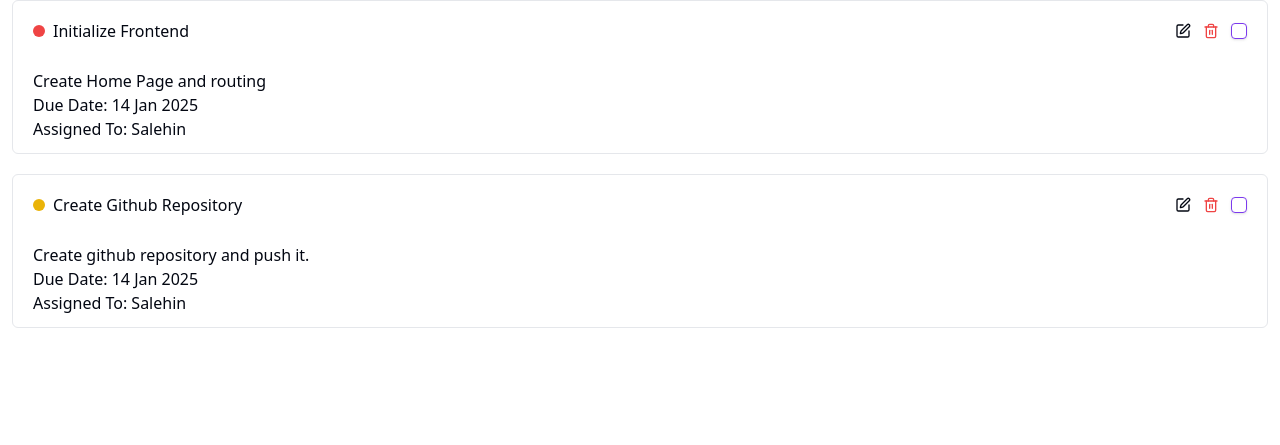
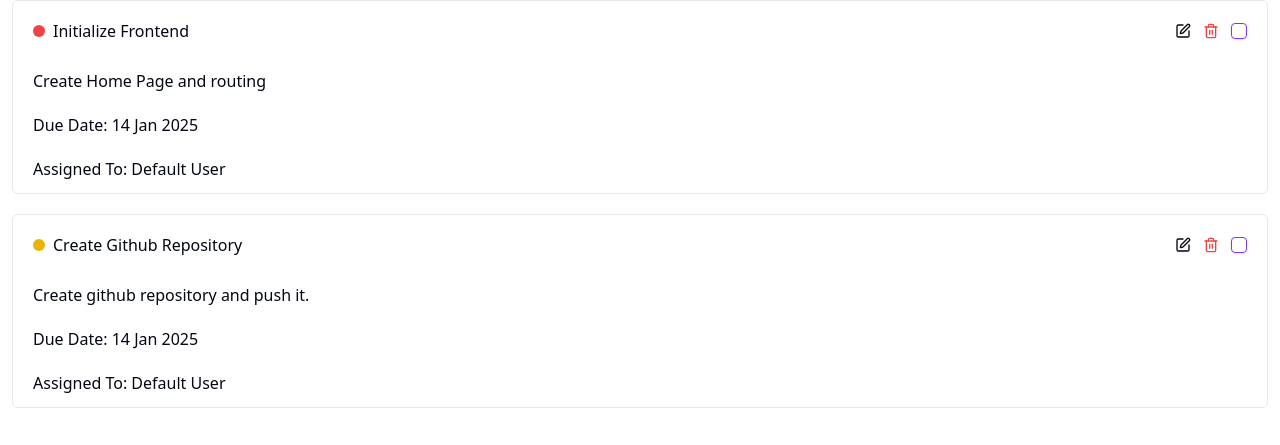
Before and after one commit to SALEHINISLAM/taskMaster, a React (Vite) app: page / in a window 1280 px wide. Shown: the part 268-713 px from the top of the page. Built offline with nearby package versions, Linux system fonts and the light colour scheme.

Commit message:
user name saved as default user

```diff
--- a/src/components/WebFooter.tsx
+++ b/src/components/WebFooter.tsx
@@ -1,6 +1,6 @@
 const WebsiteFooter = () => {
     return (
-        <footer className="w-full p-5 border-t border-gray-200 bg-white py-4">
+        <footer className="w-full p-5 border-t border-gray-200  py-4">
             <div className="container mx-auto flex flex-col items-center justify-between space-y-4 text-center md:flex-row md:space-y-0">
                 <p className="text-sm text-gray-600">
                     © {new Date().getFullYear()} TaskMaster. All rights reserved.
--- a/src/components/modules/tasks/taskCard.tsx
+++ b/src/components/modules/tasks/taskCard.tsx
@@ -1,3 +1,131 @@
+// import { Button } from '@/components/ui/button';
+// import { Checkbox } from '@/components/ui/checkbox';
+// import { cn } from '@/lib/utils';
+// import { openTaskModal } from '@/redux/features/modal/taskModalSlice';
+// import { deleteTask, toggleCompleteState } from '@/redux/features/tasks/taskSlice';
+// import { userName } from '@/redux/features/users/userSlice';
+// import { useAppDispatch, useAppSelector } from '@/redux/hook';
+// import { ITask } from '@/type';
+// import { motion } from 'framer-motion';
+// import { Edit, Trash2 } from 'lucide-react';
+// import { useState } from 'react';
+// import Swal from "sweetalert2"
+
+
+// interface IProps {
+//     task: ITask
+// }
+
+// export default function TaskCard({ task }: IProps) {
+//     const dispatch = useAppDispatch();
+//     const assignedUser = useAppSelector((state) =>
+//         userName(state, task.assignedTo)
+//     );
+
+//     const [isDeleted, setIsDeleted] = useState(false)
+
+//     const handleDeleteTask = (id: string) => {
+//         Swal.fire({
+//             title: "Are you sure?",
+//             text: "After deleted you won't be able to revert this!",
+//             icon: "warning",
+//             showCancelButton: true,
+//             confirmButtonColor: "#3085d6",
+//             cancelButtonColor: "#d33",
+//             confirmButtonText: "Yes, Delete it!",
+//             showClass: {
+//                 popup: `animate__animated animate__fadeInUp animate__faster`,
+//             },
+//         }).then((result) => {
+//             if (result.isConfirmed) {
+//                 dispatch(deleteTask(id));
+//                 setIsDeleted(true)
+//             }
+//         }).then(()=>
+//             Swal.fire({
+//                 title: "Deleted!",
+//                 text: "Your file has been deleted.",
+//                 icon: "success",
+//                 timer:1000
+//             })
+//         );
+//     };
+
+//     return (
+//         <motion.div
+//             initial={{ opacity: 0, y: 10 }}
+//             animate={isDeleted?{ opacity: 1, y: 200,rotate:20 }:{opacity:1,y:0}}
+//             exit={{ opacity: 0 }}
+//             transition={{duration:1}}
+//             layout
+//             className="border px-5 py-3 rounded-md hover:shadow-lg"
+//         >
+//             <div className="flex items-center justify-between">
+//                 <div className="flex gap-2 items-center">
+//                     <div
+//                         className={cn("size-3 rounded-full", {
+//                             "bg-green-500": task.priority === "Low",
+//                             "bg-yellow-500": task.priority === "Medium",
+//                             "bg-red-500": task.priority === "High",
+//                         })}
+//                     ></div>
+//                     <motion.h1
+//                         layout
+//                         className={cn({
+//                             "line-through blur-sm": task.isCompleted === true,
+//                         })}
+//                     >
+//                         {task?.title}
+//                     </motion.h1>
+//                 </div>
+//                 <div className="flex gap-3 items-center">
+//                     <Edit
+//                         className="cursor-pointer"
+//                         size={16}
+//                         onClick={() => {
+//                             dispatch(openTaskModal(task));
+//                         }}
+//                     />
+//                     <Button
+//                         onClick={() => handleDeleteTask(task.id)}
+//                         variant={"link"}
+//                         className="p-0 text-red-500"
+//                     >
+//                         <Trash2 onClick={() => handleDeleteTask(task.id)} />
+//                     </Button>
+//                     <Checkbox
+//                         checked={task.isCompleted}
+//                         onClick={() =>
+//                             dispatch(toggleCompleteState(task.id))
+//                         }
+//                     />
+//                 </div>
+//             </div>
+
+//             <motion.p
+//                 layout
+//                 className={cn("mt-5", {
+//                     "blur-sm": task.isCompleted === true,
+//                 })}
+//             >
+//                 {task?.description}
+//             </motion.p>
+//             <p>
+//                 Due Date:{" "}
+//                 {new Date(task?.dueDate).toLocaleDateString("en-GB", {
+//                     day: "2-digit",
+//                     month: "short",
+//                     year: "numeric",
+//                 })}
+//             </p>
+//             <p>
+//                 Assigned To:{" "}
+//                 {assignedUser ? assignedUser.name : "Please assign a user"}
+//             </p>
+//         </motion.div>
+//     );
+// }
+
 import { Button } from '@/components/ui/button';
 import { Checkbox } from '@/components/ui/checkbox';
 import { cn } from '@/lib/utils';
@@ -9,11 +137,10 @@ import { ITask } from '@/type';
 import { motion } from 'framer-motion';
 import { Edit, Trash2 } from 'lucide-react';
 import { useState } from 'react';
-import Swal from "sweetalert2"
-
+import Swal from "sweetalert2";
 
 interface IProps {
-    task: ITask
+    task: ITask;
 }
 
 export default function TaskCard({ task }: IProps) {
@@ -22,7 +149,8 @@ export default function TaskCard({ task }: IProps) {
         userName(state, task.assignedTo)
     );
 
-    const [isDeleted, setIsDeleted] = useState(false)
+    const [isDeleted, setIsDeleted] = useState(false);
+    const [isTaskCompletedLocal,setIsTaskCompletedLocal]=useState(task.isCompleted)
 
     const handleDeleteTask = (id: string) => {
         Swal.fire({
@@ -39,41 +167,69 @@ export default function TaskCard({ task }: IProps) {
         }).then((result) => {
             if (result.isConfirmed) {
                 dispatch(deleteTask(id));
-                setIsDeleted(true)
+                setIsDeleted(true);
             }
-        }).then(()=>
+        }).then(() =>
             Swal.fire({
                 title: "Deleted!",
                 text: "Your file has been deleted.",
                 icon: "success",
-                timer:1000
+                timer: 1000,
             })
         );
     };
 
+    const handleTaskCompletion = (id: string) => {
+        setIsTaskCompletedLocal(!isTaskCompletedLocal)
+        setTimeout(() => {
+            dispatch(toggleCompleteState(id))
+        }, 1000)
+    }
+
     return (
         <motion.div
             initial={{ opacity: 0, y: 10 }}
-            animate={isDeleted?{ opacity: 1, y: 200,rotate:20 }:{opacity:1,y:0}}
+            animate={isDeleted ? { opacity: 0, y: -20, rotate: 20 } : { opacity: 1, y: 0 }}
             exit={{ opacity: 0 }}
-            transition={{duration:1}}
+            transition={{ duration: 0.5 }}
             layout
-            className="border px-5 py-3 rounded-md hover:shadow-lg"
+            className={cn(
+                "border px-5 py-3 rounded-md hover:shadow-lg",
+                {
+
+                }
+            )}
         >
-            <div className="flex items-center justify-between">
+            <motion.div
+                className="flex items-center justify-between"
+                animate={{
+                    //scale: task.isCompleted ? 1.05 : 1,
+                    rotate: isTaskCompletedLocal ? -1 : 0,
+                }}
+                transition={{ duration: 3 }}
+            >
                 <div className="flex gap-2 items-center">
-                    <div
+                    <motion.div
                         className={cn("size-3 rounded-full", {
                             "bg-green-500": task.priority === "Low",
                             "bg-yellow-500": task.priority === "Medium",
                             "bg-red-500": task.priority === "High",
                         })}
-                    ></div>
+                        animate={{
+                            scale: task.isCompleted ? 1.2 : 1,
+                        }}
+                        transition={{ duration: 0.5 }}
+                    ></motion.div>
                     <motion.h1
                         layout
                         className={cn({
-                            "line-through blur-sm": task.isCompleted === true,
+                            "line-through": isTaskCompletedLocal === true,
                         })}
+                        animate={{
+                            opacity: isTaskCompletedLocal ? 0.6 : 1,
+                            x: isTaskCompletedLocal ? 10 : 0,
+                        }}
+                        transition={{ duration: 0.3 }}
                     >
                         {task?.title}
                     </motion.h1>
@@ -94,34 +250,56 @@ export default function TaskCard({ task }: IProps) {
                         <Trash2 onClick={() => handleDeleteTask(task.id)} />
                     </Button>
                     <Checkbox
-                        checked={task.isCompleted}
-                        onClick={() =>
-                            dispatch(toggleCompleteState(task.id))
-                        }
+                        checked={isTaskCompletedLocal}
+                        onClick={() =>handleTaskCompletion(task.id)}
                     />
                 </div>
-            </div>
+            </motion.div>
 
             <motion.p
                 layout
                 className={cn("mt-5", {
-                    "blur-sm": task.isCompleted === true,
+                    "line-through": isTaskCompletedLocal === true
                 })}
+                animate={{
+                    opacity: isTaskCompletedLocal ? 0.5 : 1,
+                    x: isTaskCompletedLocal ? 10 : 0,
+                }}
+                transition={{ duration: 0.3 }}
             >
                 {task?.description}
             </motion.p>
-            <p>
+            <motion.p
+                layout
+                className={cn("mt-5", {
+                    "line-through": isTaskCompletedLocal === true
+                })}
+                animate={{
+                    opacity: isTaskCompletedLocal ? 0.5 : 1,
+                    x: isTaskCompletedLocal ? 10 : 0,
+                }}
+                transition={{ duration: 0.3 }}
+            >
                 Due Date:{" "}
                 {new Date(task?.dueDate).toLocaleDateString("en-GB", {
                     day: "2-digit",
                     month: "short",
                     year: "numeric",
                 })}
-            </p>
-            <p>
+            </motion.p>
+            <motion.p
+                className={cn("mt-5", {
+                    "line-through": isTaskCompletedLocal === true
+                })}
+                animate={{
+                    opacity: isTaskCompletedLocal ? 0.5 : 1,
+                    x: isTaskCompletedLocal ? 10 : 0,
+                }}
+                transition={{ duration: 0.3 }}
+            >
                 Assigned To:{" "}
                 {assignedUser ? assignedUser.name : "Please assign a user"}
-            </p>
+            </motion.p>
         </motion.div>
     );
 }
--- a/src/redux/features/users/userSlice.tsx
+++ b/src/redux/features/users/userSlice.tsx
@@ -10,7 +10,7 @@ interface InitialState {
 
 const initialState: InitialState = {
     users: [{
-        name: "Salehin",
+        name: "Default User",
         id: "asdfghjkl"
     }]
 }
```
